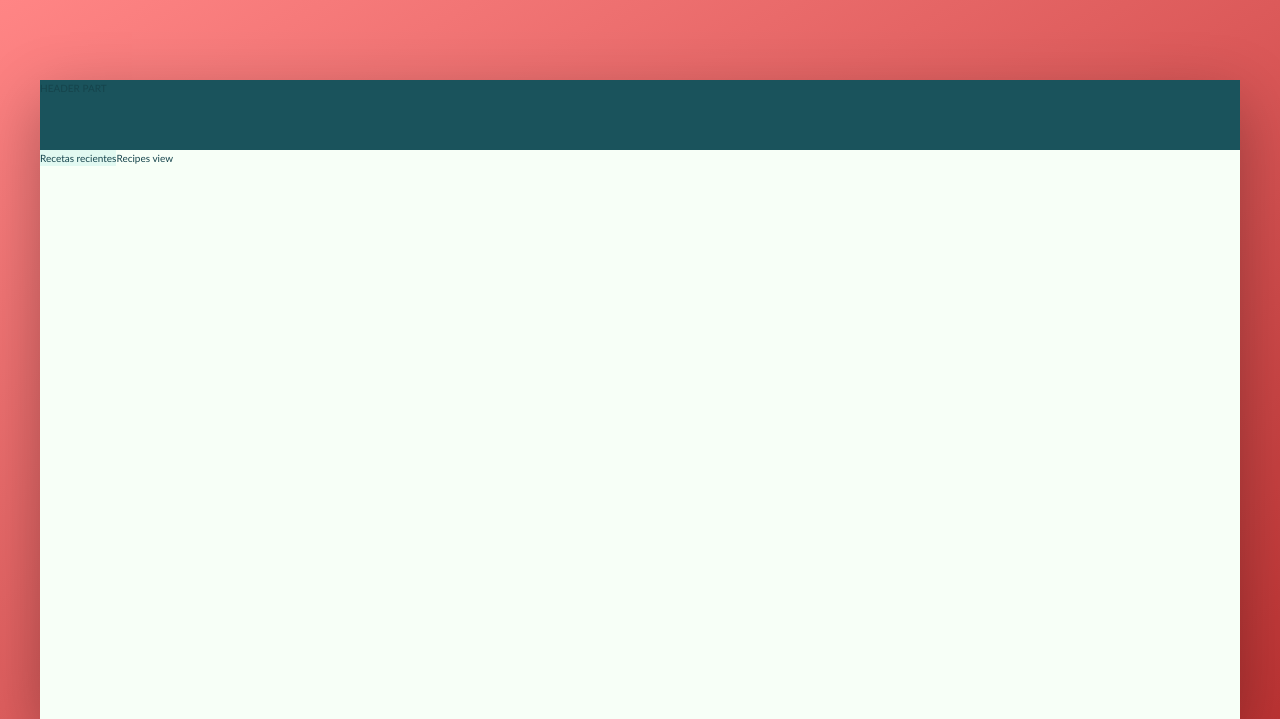
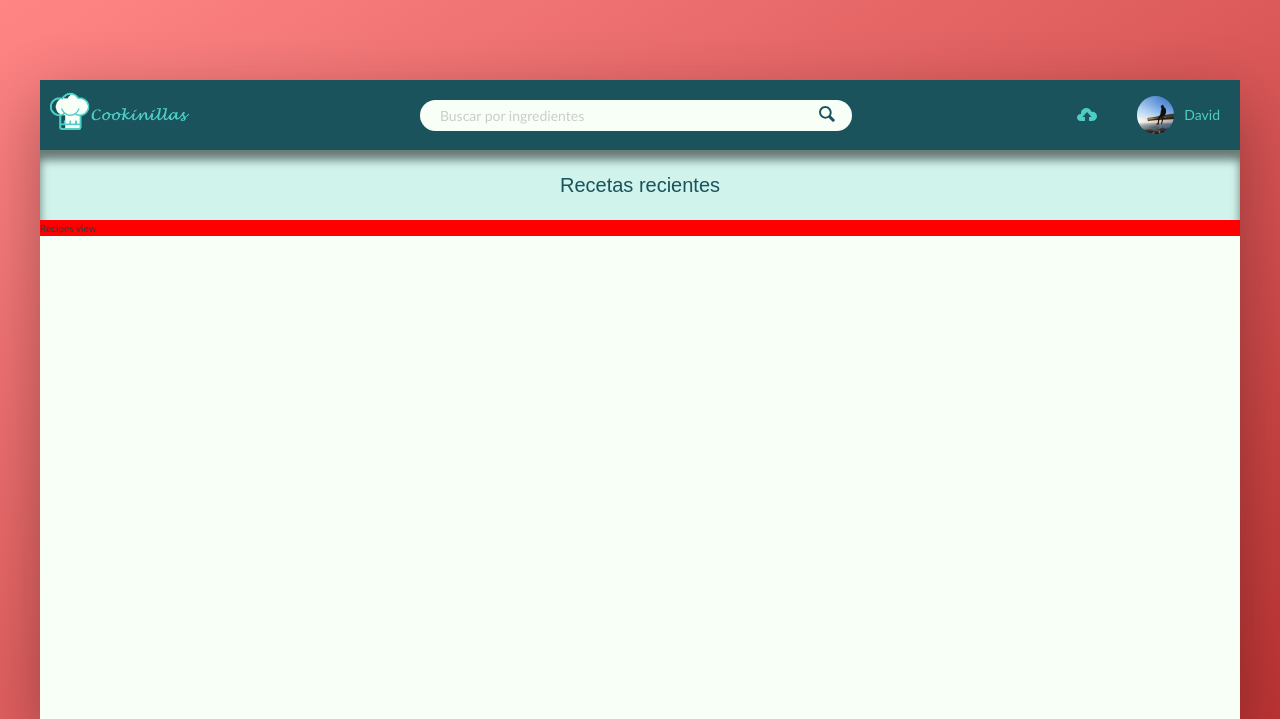
Before and after one commit to davidroma27/Cookinillas, a PHP site: page / in a window 1280 px wide. Shown: the top 719 px of the page. Run offline with PHP 8.4, Linux system fonts and the light colour scheme.

Commit message:
finished header

```diff
--- a/css/style.css
+++ b/css/style.css
@@ -76,11 +76,105 @@ body {
   min-height: 50rem; }
 
 .header {
+  font-size: 1.4rem;
   height: 7rem;
-  background-color: var(--color-tertiary); }
+  background-color: var(--color-tertiary);
+  display: flex;
+  justify-content: space-between;
+  align-items: center; }
 
 .content {
+  display: flex;
+  flex-wrap: wrap; }
+
+.title-bar {
+  display: flex;
+  flex: 1 0 100%;
+  align-items: center;
+  justify-content: center;
+  height: 7rem;
+  background-color: var(--color-secondary-dark);
+  box-shadow: inset 0 1rem 1rem rgba(0, 0, 0, 0.5); }
+
+.title-box {
   display: flex; }
+  .title-box__title {
+    font-family: "Lucida Handwriting", sans-serif;
+    font-size: 2rem;
+    color: var(--color-tertiary); }
 
-.title {
-  background-color: var(--color-secondary); }
+.recipes-view {
+  flex: 0 1 100%;
+  background-color: red; }
+
+.home__button {
+  border: none;
+  background-color: var(--color-tertiary);
+  cursor: pointer;
+  height: 70px; }
+  .home__button:hover {
+    background-color: var(--color-tertiary-dark); }
+
+.logo {
+  height: 7rem;
+  margin: 0 1rem; }
+
+.search {
+  flex: 0 0 40%;
+  display: flex;
+  align-items: center;
+  justify-content: center; }
+  .search__input {
+    font-family: inherit;
+    font-size: inherit;
+    color: inherit;
+    background-color: var(--color-secondary-light);
+    border: none;
+    padding: .7rem 2rem;
+    border-radius: 100px;
+    width: 90%;
+    transition: all .2s;
+    margin-right: -3.5rem; }
+    .search__input:focus {
+      outline: none;
+      width: 100%;
+      background-color: var(--color-secondary-dark); }
+    .search__input::-webkit-input-placeholder {
+      font-weight: 100;
+      color: var(--color-grey-light-4); }
+  .search__input:focus + .search__button {
+    background-color: var(--color-secondary-dark); }
+  .search__button {
+    border: none;
+    background-color: var(--color-secondary-light); }
+    .search__button__focus {
+      outline: none; }
+    .search__button__active {
+      transform: translateY(2px); }
+  .search__icon {
+    height: 2rem;
+    width: 2rem;
+    fill: var(--color-tertiary); }
+
+.user-nav {
+  display: flex;
+  align-items: center;
+  align-self: stretch; }
+  .user-nav > * {
+    padding: 0 2rem;
+    cursor: pointer;
+    height: 100%;
+    display: flex;
+    align-items: center; }
+  .user-nav > *:hover {
+    background-color: var(--color-tertiary-dark); }
+  .user-nav__icon {
+    height: 2rem;
+    width: 2rem;
+    fill: var(--color-tertiary-light); }
+  .user-nav__user-photo {
+    height: 3.75rem;
+    border-radius: 50%;
+    margin-right: 1rem; }
+  .user-nav__user-name {
+    color: var(--color-tertiary-light); }
--- a/index.html
+++ b/index.html
@@ -6,6 +6,7 @@
 
       <link href="https://fonts.googleapis.com/css?family=Open+Sans:300,400,600" rel="stylesheet">
       <link rel="stylesheet" href="css/style.css">
+      <link rel="shortcut icon" type="image/png" href="img/favicon.png">
 
       <title>Cookinillas &mdash; Cocina para todos</title>
   </head>
@@ -13,10 +14,37 @@
   <body>
         <div class="container">
             <header class="header">
-                HEADER PART
+                <button class="home__button">
+                    <img src="img/logo.png" alt="cookinillas logo" class="logo">
+                </button>
+
+                <form action="#" class="search">
+                    <input type="text" class="search__input" placeholder="Buscar por ingredientes">
+                    <button class="search__button">
+                        <svg class="search__icon">
+                            <use xlink:href="img/sprite.svg#icon-magnifying-glass"></use>
+                        </svg>
+                    </button>
+                </form>
+
+                <nav class="user-nav">
+                    <div class="user-nav__icon-box">
+                        <svg class="user-nav__icon">
+                            <use xlink:href="img/sprite.svg#icon-upload-to-cloud"></use>
+                        </svg>
+                    </div>
+                    <div class="user-nav__user">
+                        <img src="img/user.jpg" alt="user photo" class="user-nav__user-photo">
+                        <span class="user-nav__user-name">David</span>
+                    </div>
+                </nav>
             </header>
             <div class="content">
-                <div class="title">Recetas recientes</div>
+                <div class="title-bar">
+                     <div class="title-box">
+                         <span class="title-box__title">Recetas recientes</span>
+                     </div>
+                </div>
                 <main class="recipes-view">
                     Recipes view
                 </main>
--- a/sass/_components.scss
+++ b/sass/_components.scss
@@ -0,0 +1,110 @@
+//////////// LOGO /////////////
+.home__button{
+  border: none;
+  background-color: var(--color-tertiary);
+  cursor: pointer;
+  height: 70px;
+
+  &:hover{
+    background-color: var(--color-tertiary-dark);
+  }
+}
+
+.logo{
+  height: 7rem;
+  margin: 0 1rem;
+}
+
+/////////////// SEARCH //////////////
+.search{
+  flex: 0 0 40%;
+  display: flex;
+  align-items: center;
+  justify-content: center;
+
+  &__input{
+    font-family: inherit;
+    font-size: inherit;
+    color: inherit;
+    background-color: var(--color-secondary-light);
+    border: none;
+    padding: .7rem 2rem;
+    border-radius: 100px;
+    width: 90%;
+    transition: all .2s;
+    margin-right: -3.5rem;
+
+    &:focus{
+      outline: none;
+      width: 100%;
+      background-color: var(--color-secondary-dark);
+    }
+
+    &::-webkit-input-placeholder{
+      font-weight: 100;
+      color: var(--color-grey-light-4);
+    }
+  }
+
+  &__input:focus + &__button{
+      background-color: var(--color-secondary-dark);
+  }
+
+  &__button{
+    border: none;
+    background-color: var(--color-secondary-light);
+
+    &__focus{
+      outline: none;
+    }
+
+    &__active{
+      transform: translateY(2px);
+    }
+  }
+
+  &__icon{
+    height: 2rem;
+    width: 2rem;
+    fill: var(--color-tertiary);
+  }
+}
+
+////////////// USER NAV /////////////
+.user-nav{
+  display: flex;
+  align-items: center;
+  align-self: stretch;
+
+  & > * { //Modifica user-nav y todos sus elementos hijos
+    padding: 0 2rem;
+    cursor: pointer;
+    height: 100%;
+    display: flex;
+    align-items: center;
+  }
+
+  & > *:hover{
+    background-color: var(--color-tertiary-dark);
+  }
+
+  &__icon-box{
+
+  }
+
+  &__icon{
+    height: 2rem;
+    width: 2rem;
+    fill: var(--color-tertiary-light);
+  }
+
+  &__user-photo{
+    height: 3.75rem;
+    border-radius: 50%;
+    margin-right: 1rem;
+  }
+
+  &__user-name{
+    color: var(--color-tertiary-light);
+  }
+}
--- a/sass/_layout.scss
+++ b/sass/_layout.scss
@@ -9,18 +9,41 @@
 }
 
 .header{
+  font-size: 1.4rem;
   height: 7rem;
   background-color: var(--color-tertiary);
+
+  display: flex;
+  justify-content: space-between;
+  align-items: center;
 }
 
 .content{
   display: flex;
+  flex-wrap: wrap;
 }
 
-.title{
-  background-color: var(--color-secondary);
+.title-bar{
+  display: flex;
+  flex: 1 0 100%;
+  align-items: center;
+  justify-content: center;
+  height: 7rem;
+  background-color: var(--color-secondary-dark);
+  box-shadow: inset 0 1rem 1rem rgba(0,0,0,.5);
+}
+
+.title-box{
+  display: flex;
+
+  &__title{
+    font-family: "Lucida Handwriting", sans-serif;
+    font-size: 2rem;
+    color: var(--color-tertiary);
+  }
 }
 
 .recipes-view{
-
+  flex: 0 1 100%;
+  background-color: red;
 }
```
Also changed, not shown: img/SVG/heart-outlined.svg (added), img/SVG/heart.svg (added), img/SVG/magnifying-glass.svg (added), img/SVG/upload-to-cloud.svg (added), img/favicon.png (added), img/logo.png (added), img/sprite.svg (added), img/user.jpg (added).
